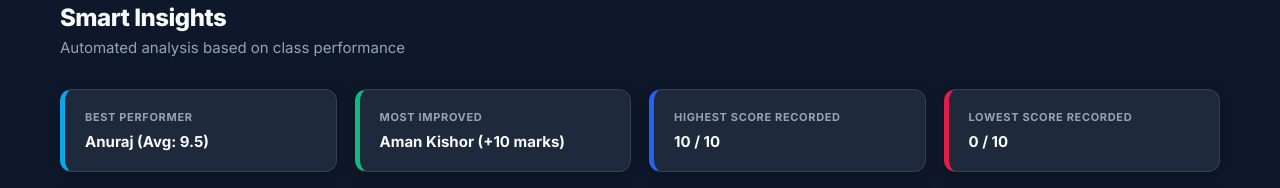
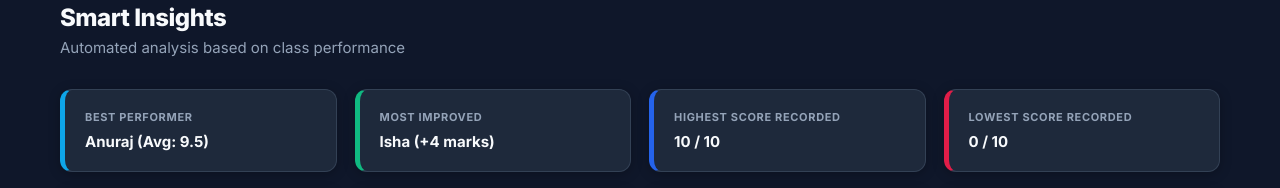
Before and after one commit to UtkarshPcs/X-HI-MATHS, a React (Vite) app: page / in a window 1280 px wide. Shown: the part 2080-2268 px from the top of the page. Built offline with nearby package versions, Linux system fonts and the light colour scheme.

Commit message:
📊 Fix: Most Improved only counts students present in Test 1
Students absent in T1 (e.g. Ab → 10) no longer appear as 'most improved'

```diff
--- a/src/App.jsx
+++ b/src/App.jsx
@@ -356,7 +356,7 @@ export default function App() {
 
   const top10 = [...STUDENTS].filter(s => s.avg !== null).sort((a, b) => b.avg - a.avg).slice(0, 10);
   const top5 = top10.slice(0, 5);
-  const mostImproved = [...STUDENTS].filter(s => s.improvement !== null).sort((a, b) => b.improvement - a.improvement).slice(0, 5);
+  const mostImproved = [...STUDENTS].filter(s => s.improvement !== null && s.t1 !== null).sort((a, b) => b.improvement - a.improvement).slice(0, 5);
   const needAttention = [...STUDENTS].filter(s => s.avg !== null && s.avg < 4).sort((a, b) => a.avg - b.avg);
   const fullMarkers = STUDENTS.filter(s => s.t1 === 10 || s.t2 === 10);
 
```
